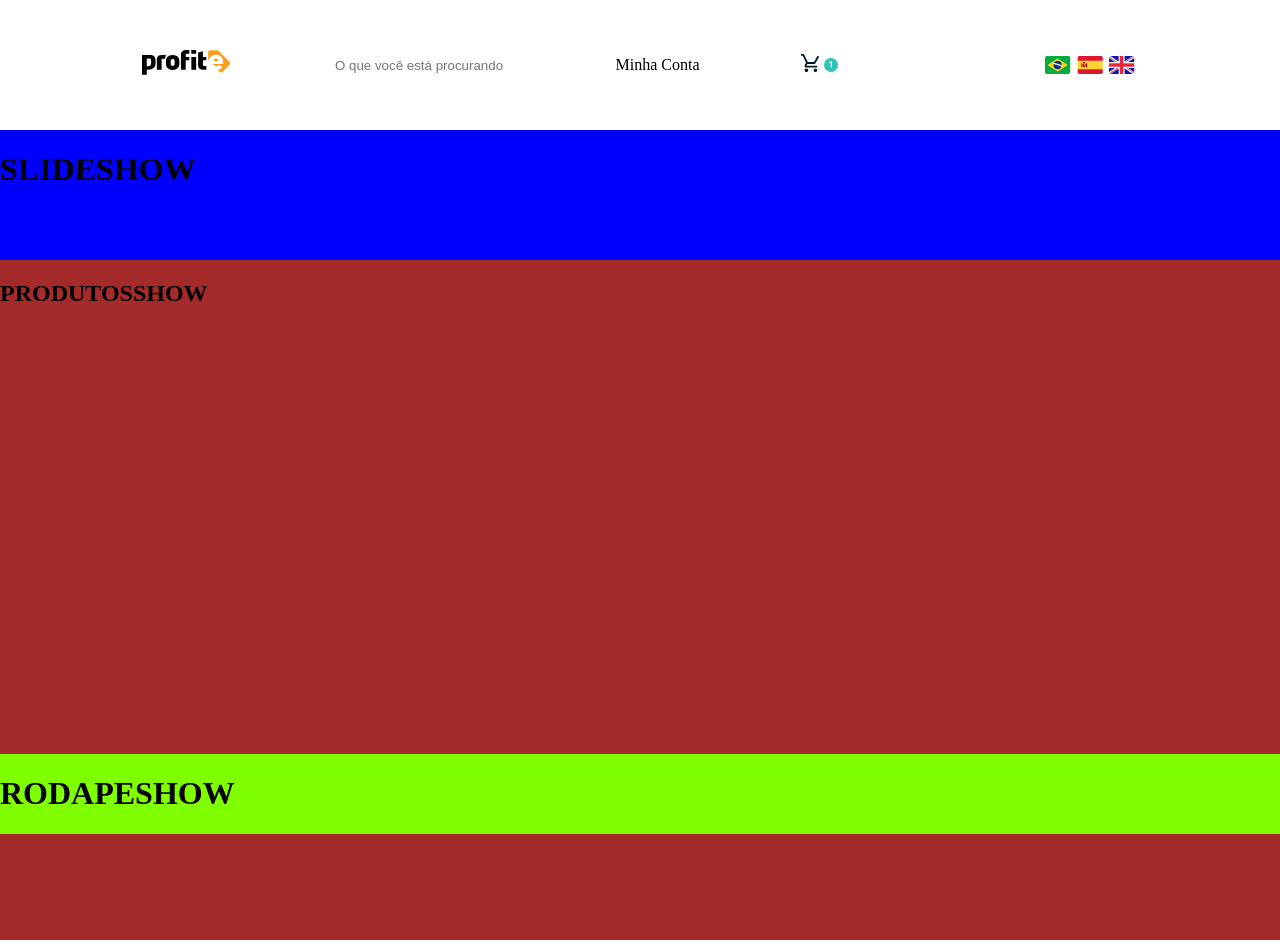
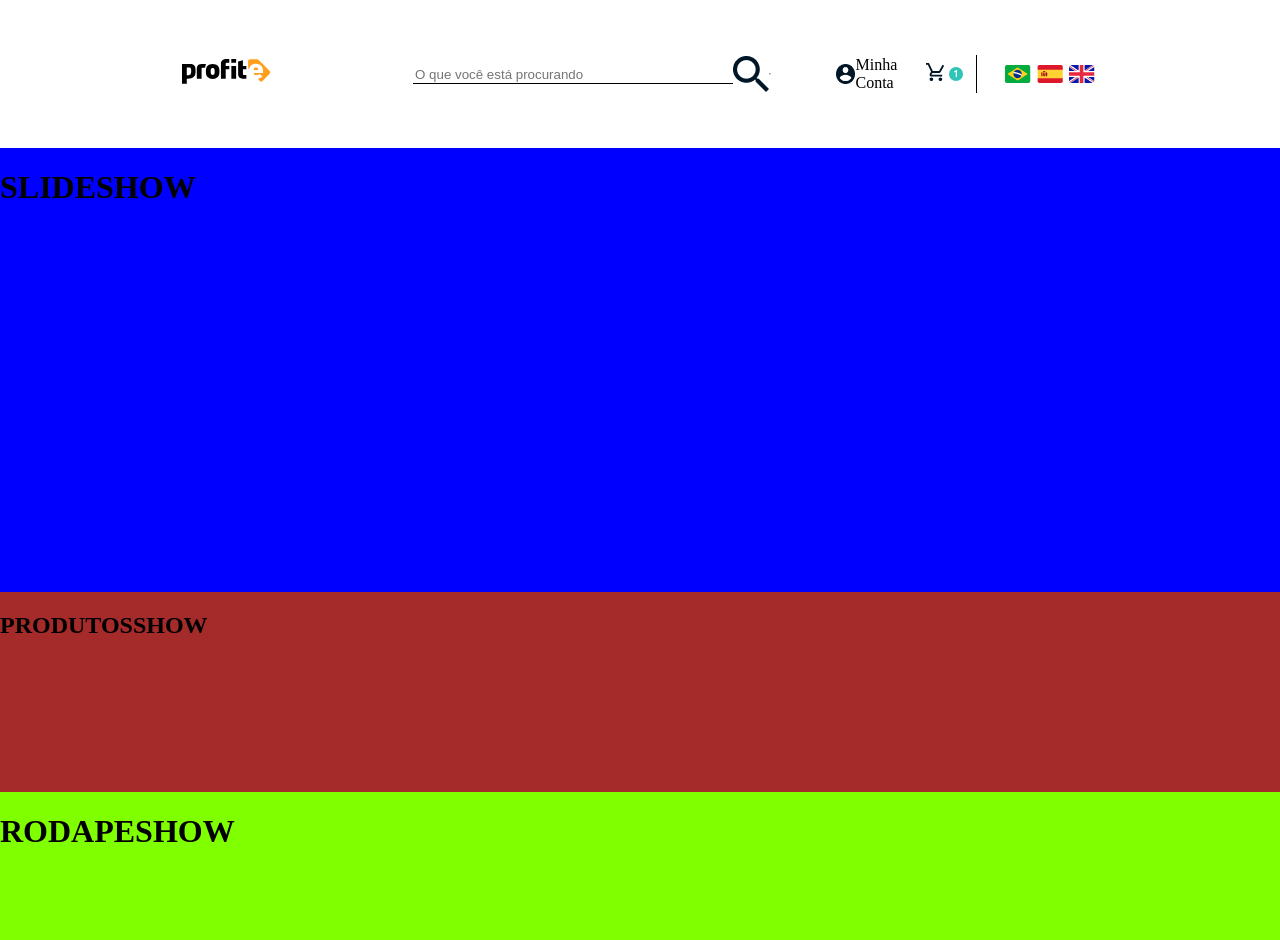
Before and after one commit to Marcos-antt/DesafioProfite, a Flask app: page / in a window 1280 px wide. Before the commit the page ends 834 px from the top, so only its background shows below. Run offline with Flask 2, Linux system fonts and the light colour scheme.

Commit message:
Menu navbar

```diff
--- a/application/view/static/css/style.css
+++ b/application/view/static/css/style.css
@@ -1,8 +1,11 @@
+@media screen and (min-width:360px){
+
+
 body {
     margin: 0;
     display: grid;
     background-color: #FFFFFF;
-    grid-template-rows: 1fr 1fr 3.8fr 0.2fr;
+    grid-template-rows: 1fr 3fr 1.35fr 1fr;
     grid-template-areas:
         "navbar"
         "slide"
@@ -27,11 +30,13 @@ body {
     background-color: chartreuse;
 }
 
-
 .logo{
     width: 7vw;
 }
-
+#linha{
+    width: 25vw;
+    border-bottom: 1px solid #000000;
+}
 nav, .navbar .busca .perfil{
     display: flex;
     flex-direction: row;
@@ -49,19 +54,50 @@ form{
 input {
 
     border: none;
+    width: 25vw;
+}
+
+.campoconta{
+    display: flex;
+    align-items: center;
+}
+.conta{
+    display: flex;
+    align-items: center;
+    width: 9vw;
 
 }
 
-.profile{
+.imgconta{
     display: flex;
+    width: 1.5vw;
+    padding-left: 2vw;
+}
 
+.busca{
+    display: flex;
+    justify-content: space-around;
+    align-items: center;
+    width: 20vw;
+}
 
+#campobusca{
+    width: 25vw;
+}
+.linhav{
+
+    height: 3vw;
+    width: 1vw;
+    border-right: 1px solid black;
 }
 .idiomas{
     display: flex;
     flex-wrap: nowrap;
     justify-content: space-around;
     width: 12vh;
-    padding-left: 8vw;
+    padding-left: 2vw;
+
 
 }
+
+}
--- a/application/view/templates/index.html
+++ b/application/view/templates/index.html
@@ -1,5 +1,6 @@
 <!DOCTYPE html>
 <html lang="en">
+
 <head>
     <meta charset="UTF-8">
     <meta http-equiv="X-UA-Compatible" content="IE=edge">
@@ -8,6 +9,7 @@
     <title>Profit-e</title>
 
 </head>
+
 <body>
     <nav id="navbar">
         <div class="navbar">
@@ -15,25 +17,29 @@
         </div>
 
         <div class="busca">
-            <form action="" id="serach">
-                <input type="text" placeholder="O que você está procurando">
+            <form action="" id="linha">
+                <input type="text" name="serch" id="search" placeholder="O que você está procurando">
             </form>
+            <img class="icobusca" src="{{ url_for('static', filename='img/busca.png') }}" alt="">
+            <div class="linha"><hr class="hr2"></div>
         </div>
-
-        <div class="perfil">
+    <div class="campoconta">
+        <div class="conta">
+            <img class="imgconta" src="{{ url_for('static', filename='img/person.png') }}" alt="">
             <p>Minha Conta</p>
         </div>
+        <div class="carrinho">
+            <img src="{{ url_for('static', filename='img/carrinho.svg') }}">
+            <img src="{{ url_for('static', filename='img/numero.svg') }}">
+        </div>
+        <div class="linhav"> </div>
+        <div class="idiomas">
+            <img src="{{ url_for('static', filename='img/brasil.png') }}">
+            <img src="{{ url_for('static', filename='img/espanha.png') }}">
+            <img src="{{ url_for('static', filename='img/reinounido.png') }}">
+        </div>
+    </div>
 
-        <div class="carrinho">
-            <img  src="{{ url_for('static', filename='img/carrinho.svg') }}">
-            <img  src="{{ url_for('static', filename='img/numero.svg') }}">
-        </div>
-
-        <div class="idiomas">
-            <img  src="{{ url_for('static', filename='img/brasil.png') }}">
-            <img  src="{{ url_for('static', filename='img/espanha.png') }}">
-            <img  src="{{ url_for('static', filename='img/reinounido.png') }}">
-        </div>
 
     </nav>
     <header id="slide">
@@ -46,4 +52,5 @@
         <h1>RODAPESHOW</h1>
     </footer>
 </body>
+
 </html>
```
Also changed, not shown: application/view/static/img/busca.png (added), application/view/static/img/person.png (added).
